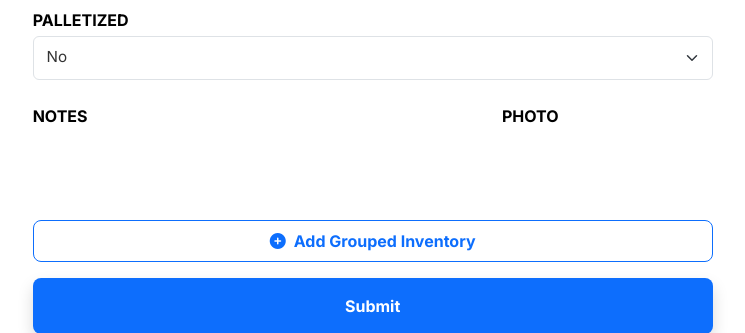
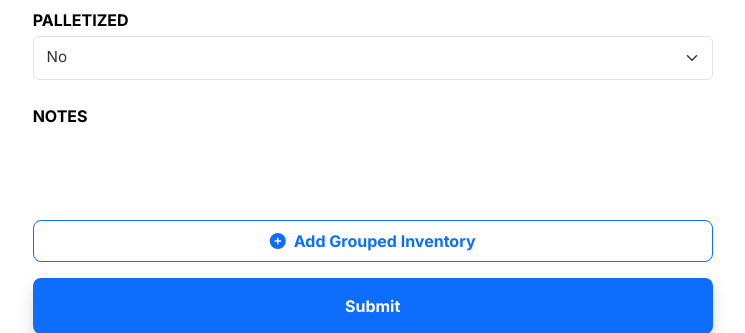
Before and after one commit to subhamcubeinfotech/CRM, a Django app: template templates/inventory/item_form.html in a window 1280 px wide. Shown: the part 1124-1457 px from the top of the page, without its empty margins (374-1119 px from the left). Run offline with Django 5.2, Linux system fonts and the light colour scheme; the template is opened without the code that fills it, so the values that code supplies are empty; some libraries are stand-ins or nearby versions.

Commit message:
feat: implement inventory item form template and associated Django model form

```diff
--- a/apps/inventory/forms.py
+++ b/apps/inventory/forms.py
@@ -149,7 +149,7 @@ class InventoryItemForm(forms.ModelForm):
             'quantity', 'unit_of_measure', 'lot_number', 'po_number',
             'company', 'shipping_terms', 'representative', 'tags',
             'packaging', 'pieces', 'is_palletized',
-            'unit_cost', 'price_unit', 'image'
+            'unit_cost', 'price_unit'
         ]
 
         widgets = {
@@ -171,5 +171,4 @@ class InventoryItemForm(forms.ModelForm):
             'is_palletized': forms.CheckboxInput(attrs={'class': 'form-check-input'}),
             'unit_cost': forms.NumberInput(attrs={'class': 'form-control', 'step': '0.0001', 'placeholder': 'Price'}),
             'price_unit': forms.Select(choices=[('per lbs', 'per lbs'), ('per kg', 'per kg'), ('per mt', 'per MT'), ('per st', 'per ST')], attrs={'class': 'form-select'}),
-            'image': forms.FileInput(attrs={'class': 'form-control'}),
         }
--- a/templates/inventory/item_form.html
+++ b/templates/inventory/item_form.html
@@ -221,15 +221,9 @@
                                 </div>
 
                                 <!-- Notes -->
-                                <div class="col-8 mt-4 mb-4">
+                                <div class="col-12 mt-4 mb-4">
                                     <label class="form-label mb-1 text-uppercase fw-bold">Notes</label>
                                     {{ form.description }}
-                                </div>
-
-                                <!-- Image -->
-                                <div class="col-4 mt-4 mb-4">
-                                    <label class="form-label mb-1 text-uppercase fw-bold">Photo</label>
-                                    {{ form.image }}
                                 </div>
                             </div>
                         </div>
```
